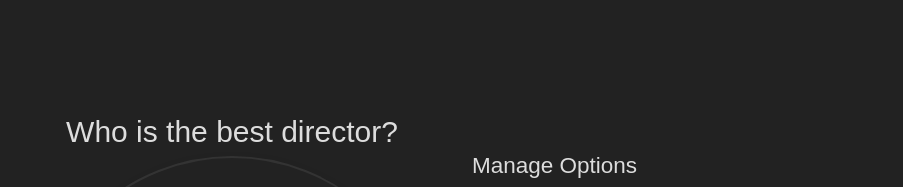
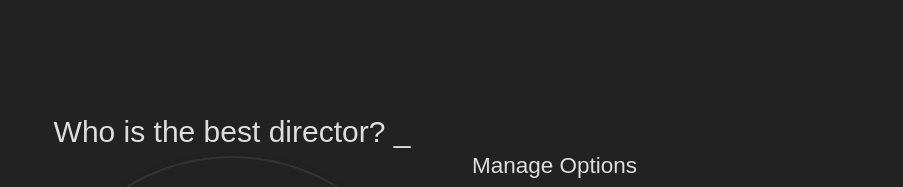
Before and after one commit to krasej/wheeloffortune, a Vue app: page / in a window 1280 px wide. Shown: the top 187 px of the page, without its empty margins (188-1091 px from the left). Built offline with nearby package versions, Linux system fonts and the light colour scheme.

Commit message:
Added Blinking cursor

```diff
--- a/src/App.vue
+++ b/src/App.vue
@@ -105,7 +105,7 @@ onMounted(() => {
 
 <template>
   <div class="wheel-container">
-    <h1 v-on:click="editTitle = !editTitle">{{ title }}</h1>
+    <h1 class="title-heading" v-on:click="editTitle = !editTitle">{{ title }}</h1>
 
     <div v-if="editTitle" class="edit-title">
       <input class="edit-input" v-on:keydown.enter="editTitle = false" v-model="title" placeholder="Enter new title" />
@@ -230,6 +230,25 @@ g.segment:nth-of-type(4n) {
   fill: var(--color-segment-secondary);
   stroke: var(--color-card-border);
   stroke-width: 1;
+}
+
+.title-heading {
+  position: relative;
+  display: inline-block;
+}
+
+.title-heading::after {
+  content: ' _';
+  animation: blink-cursor 1.5dded blings steps(1, end) infinite;
+}
+
+@keyframes blink-cursor {
+  0%, 50% {
+    opacity: 1;
+  }
+  50.01%, 100% {
+    opacity: 0;
+  }
 }
 
 .spin-button {
```
